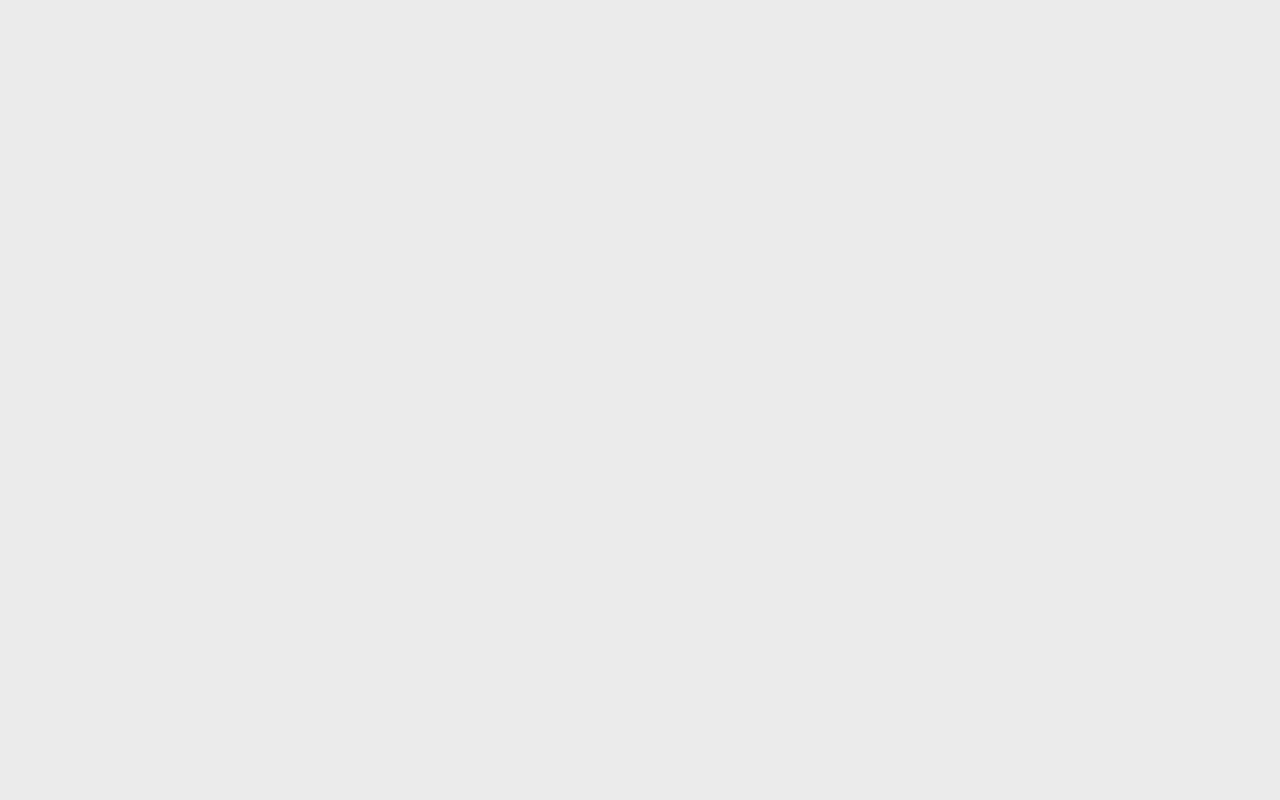
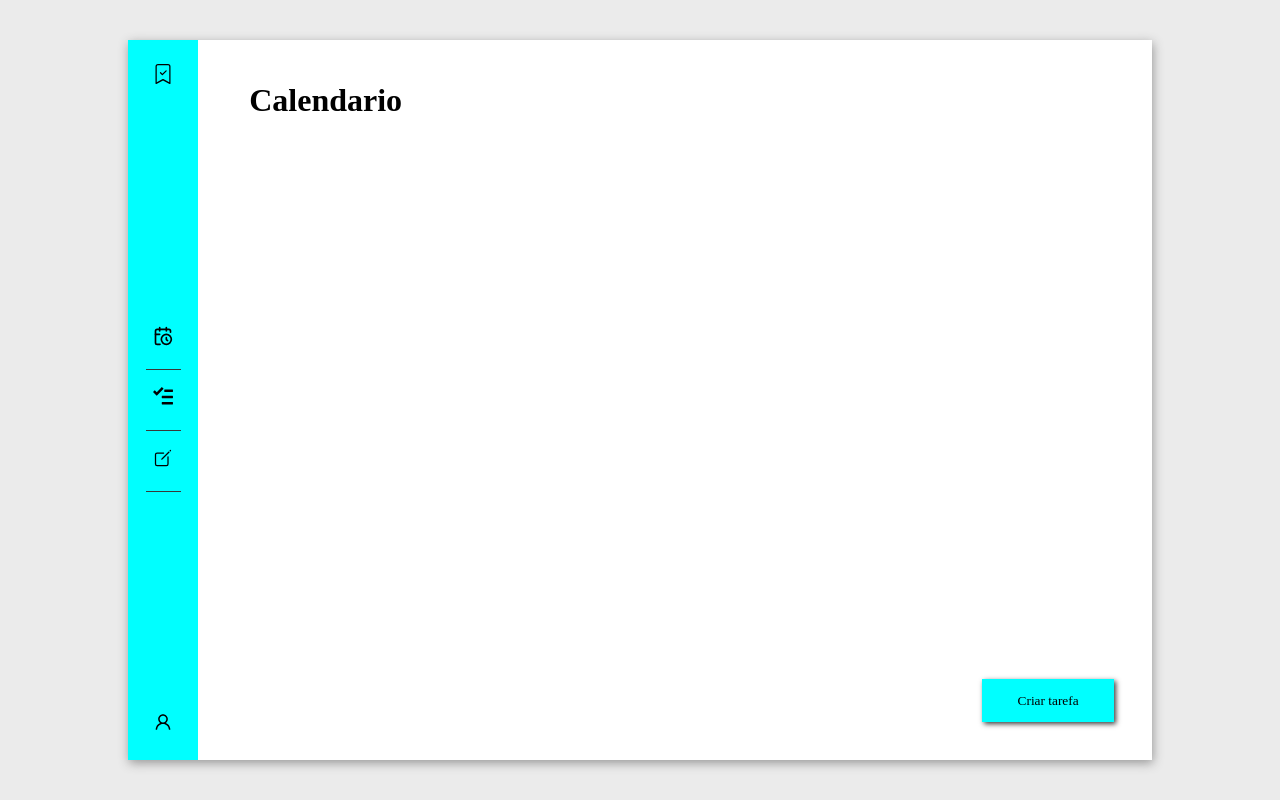
Before and after one commit to PedroPaulo-Git/TaskApp, a React (Create React App) app: page /calendar in a window 1280 px wide. Before the commit this address had no page. Built offline with nearby package versions, Linux system fonts and the light colour scheme; a web font is replaced by a local one.

Commit message:
More updates

```diff
--- a/data/db.json
+++ b/data/db.json
@@ -1,17 +1,5 @@
 {
   "todos": [
-    {
-      "id": 0.20732925097271426,
-      "title": "ESTUDO",
-      "time": "2",
-      "done": false
-    },
-    {
-      "id": 0.627368589591919,
-      "title": "malhar",
-      "time": "2",
-      "done": false
-    },
     {
       "id": 0.9540030350128608,
       "title": "sla",
@@ -29,6 +17,24 @@
       "title": "slaksaoidkoa",
       "time": "2",
       "done": false
+    },
+    {
+      "id": 0.48058924602222164,
+      "title": "ada",
+      "time": "2",
+      "done": false
+    },
+    {
+      "id": 0.9054858313497665,
+      "title": "qwdfsda",
+      "time": "5",
+      "done": false
+    },
+    {
+      "id": 0.7330746010550699,
+      "title": "jiji",
+      "time": "2",
+      "done": false
     }
   ]
 }
--- a/package.json
+++ b/package.json
@@ -1,5 +1,4 @@
 {
-  "homepage": "https://pedropaulo-git.github.io/Pokedex/",
   "name": "todo",
   "version": "0.1.0",
   "private": true,
@@ -16,7 +15,7 @@
     "web-vitals": "^2.1.4"
   },
   "scripts": {
-    "start": "react-scripts start",
+    "start": "react-scripts start --port 3000 ",
     "build": "react-scripts build",
     "test": "react-scripts test",
     "eject": "react-scripts eject",
--- /dev/null
+++ b/src/components/CalendarTask.jsx
@@ -0,0 +1,25 @@
+import styles from '../styles/calendartask.module.css'
+import MenuTask from './MenuTask';
+
+
+function CalendarTask() {
+    return (
+        <div>
+            <main className={styles.mainContainer}>
+            <MenuTask />
+
+            <div className={styles.createTask_Container}>
+                <div className={styles.createTask_Container_top}>
+                    <h1>Calendario</h1>
+                </div>
+                <div className={styles.createTask_Container_forms}>
+                <input className={styles.button} type="submit" value="Criar tarefa" />
+                </div>
+            </div>
+
+        </main>
+        </div>
+     );
+}
+
+export default CalendarTask;
--- a/src/components/CreateTask.jsx
+++ b/src/components/CreateTask.jsx
@@ -65,7 +65,7 @@ function CreateTask() {
 
 
     if (loading) {
-        return <p>Carregando...</p>;
+        return ;
     }
 
     return (
--- a/src/components/MenuTask.jsx
+++ b/src/components/MenuTask.jsx
@@ -2,6 +2,7 @@ import React from "react";
 import { Link } from "react-router-dom";
 import styles from '../styles/menu.module.css';
 import { BsBookmarkCheck } from 'react-icons/bs';
+import { IoCreateOutline } from 'react-icons/io5'
 import { GoTasklist } from 'react-icons/go'
 import { LuCalendarClock } from 'react-icons/lu';
 import { AiOutlineUser } from 'react-icons/ai'
@@ -12,9 +13,9 @@ function MenuTask() {
             <div className={styles.menuContainer}>
                 <span> <BsBookmarkCheck /></span>
                 <div className={styles.menuContainer_mid}>
-                <span> <LuCalendarClock /></span>
+                <Link to={'/calendar'}><span> <LuCalendarClock /></span></Link>
                 <Link to={'/tasks'}><span> <GoTasklist /></span></Link>
-                <span> <BsBookmarkCheck /></span>
+                <Link to={'/'}> <span> <IoCreateOutline /></span></Link>
                 </div>
                 <span style={{borderBottom:"none",bottom:0}}> <AiOutlineUser /></span>
             </div>
--- a/src/components/ShowTask.jsx
+++ b/src/components/ShowTask.jsx
@@ -1,8 +1,8 @@
 import MenuTask from './MenuTask';
 import { useState, useEffect } from 'react'
 import styles from '../styles/showtask.module.css'
-import { BsTrash, BsBookmarkCheck, BsBookmarkCheckFill } from 'react-icons/bs';
-
+import { BsSliders2Vertical, BsTrash, BsBookmarkCheck, BsBookmarkCheckFill, BsCheck2Circle, BsDashCircle, BsClockHistory, BsSlashCircle } from 'react-icons/bs';
+import { PiDotsSixBold } from 'react-icons/pi'
 
 function ShowTask() {
     const API = "http://localhost:5000"
@@ -63,10 +63,25 @@ function ShowTask() {
             <MenuTask />
             <div className={styles.createTask_Container}>
                 <div className={styles.createTask_Container_top}>
+                    <div style={{ display: 'flex', alignItems: 'center', justifyContent: 'space-between', width: '47.3%' }}>
                         <h1>Tasks</h1>
+                        <div style={{}}>
+                        <BsSliders2Vertical style={{ marginLeft: "10px" }} />
+                        <PiDotsSixBold style={{ marginLeft: "10px" }}/>
                         </div>
+                    </div>
+                    <input className={styles.button} type="submit" value="Nova Tarefa" />
+                </div>
+
+                <div className={styles.todo_main}>
                     <div className={styles.todoContainer_main}>
-  <h2 style={{ fontSize: '18px' }}>Para Fazer:</h2>
+                        <div className={styles.todoContainer_top}>
+                            <div style={{ display: 'flex', alignItems: 'center' }}>
+                                <h2 style={{ fontSize: '18px' }}>Para Fazer</h2>
+                                <BsSlashCircle style={{ color: "blue" }} />
+                            </div>
+                            <PiDotsSixBold style={{ left: '0', position: 'relative' }} />
+                        </div>
                         <div className={styles.todoContainer}>
 
                             {todos.length === 0 && <p>Não há tarefas</p>}
@@ -88,6 +103,41 @@ function ShowTask() {
                             ))}
                         </div>
                     </div>
+
+
+                    <div className={styles.todoContainer_main}>
+                    <div className={styles.todoContainer_top}>
+                            <div style={{ display: 'flex', alignItems: 'center' }}>
+                                <h2 style={{ fontSize: '18px' }}>Feito</h2>
+                                <BsCheck2Circle style={{ color: "green" }} />
+                            </div>
+                            <PiDotsSixBold style={{ left: '0', position: 'relative' }} />
+                        </div>
+                        <div className={styles.todoContainer}>
+
+                            {todos.length === 0 && <p>Não há tarefas</p>}
+
+                            {todos.map((todo) => (
+
+                                <div className={styles.todo} key={todo.id}>
+
+                                    <h3 className={todo.done ? "todo-dobe" : ""}>{todo.title}</h3>
+                                    <p className={styles.pDuracao}>Duração:{todo.time}{todo.time <= 1 ? "hr" : "hrs"}</p>
+                                    <span onClick={() => handleEdit(todo)}>
+                                        {!todo.done ? <BsBookmarkCheck /> : <BsBookmarkCheckFill />}
+                                    </span>
+                                    <BsTrash onClick={() =>
+                                        handleDelete(todo.id)
+
+                                    } />
+                                </div>
+                            ))}
+                        </div>
+                    </div>
+
+                </div>
+
+
             </div>
 
         </main>
--- a/src/routers/AppRouter.jsx
+++ b/src/routers/AppRouter.jsx
@@ -1,6 +1,7 @@
 import { BrowserRouter as Router, Routes, Route } from 'react-router-dom';
 import ShowTask from '../components/ShowTask';
 import CreateTask from '../components/CreateTask';
+import CalendarTask from '../components/CalendarTask'
 import AllTasks from '../components/AllTasks';
 
 function AppRouter() {
@@ -8,8 +9,9 @@ function AppRouter() {
         <div>
         <Router>
         <Routes>
-        <Route path='/' element={<CreateTask/>}/>
+          <Route path='/' element={<CreateTask/>}/>
           <Route path='/tasks' element={<ShowTask/>}/>
+          <Route path='/calendar' element={<CalendarTask/>}/>
         </Routes>
       </Router>
       </div>
--- /dev/null
+++ b/src/styles/calendartask.module.css
@@ -0,0 +1,52 @@
+.mainContainer{
+    display: flex;
+    box-shadow: 1px 3px 10px rgb(151, 151, 151);
+    width: 80%;
+    height: 90%;
+    top: 50%;
+    left: 50%;
+    transform: translate(-50%,-50%);
+    background-color: #FFFF;
+    position: absolute;
+}
+.createTask_Container_top{
+    display: block;
+}
+.createTask_Container{
+    display: flex;
+    flex-direction: column;
+    width: 100%;
+    margin: 2%;
+    margin-left: 5%;
+    position: relative;
+}
+.createTask_Container_forms{
+    width: 100%;
+
+
+}
+.forms_Input{
+    margin-top: 1%;
+    padding-inline: 2%;
+    width: 60%;
+    padding-block: 1.5%;
+    border: none;
+    box-shadow: 1px 2px 5px rgb(121, 121, 121);
+   }
+   .forms_Input:focus{
+  outline: none;
+   }
+.forms_Control{
+    margin-top: 2%;
+
+}
+.button{
+    position: absolute;
+    right: 0;
+    bottom: 0;
+    padding: 1.5% 4% 1.5%;
+    margin: 2%;
+    border: none;
+    background-color: aqua;
+    box-shadow: 2px 2px 5px rgb(61, 61, 61);
+}
--- a/src/styles/menu.module.css
+++ b/src/styles/menu.module.css
@@ -20,15 +20,16 @@
     text-align: center;
     justify-content: center;
 }
-.menuContainer_mid span{
+.menuContainer_mid a{
     color: black;
     padding-block: 50%;
-    border-bottom: 1px solid rgb(90, 90, 90);
+    border-bottom: 1px solid rgb(56, 56, 56);
+
 
 }
 
 .menuContainer span{
     cursor: pointer;
-    margin-block: 30%;
+
 
 }
--- a/src/styles/showtask.module.css
+++ b/src/styles/showtask.module.css
@@ -10,29 +10,46 @@
     background-color: #FFFF;
     position: absolute;
 }
+.todo_main{
+    display: flex;
+    height: 100%;
+}
 .createTask_Container_top{
-    display: block;
+    display: flex;
+    align-items: center;
+    justify-content: space-between;
 }
 .createTask_Container{
+    flex-direction: column;
     position: relative;
     margin: 2%;
     margin-left: 5%;
     width: 100%;
     display: flex;
-    flex-direction: column;
     height: 400px;
 }
 .todoContainer_main{
     height: 100%;
     width: 200px;
+    margin-right: 5%;
     position: relative;
 
+}
+.todoContainer_top{
+    position: relative;
+    justify-content: space-between;
+    display: flex;
+    align-items: center;
+    border-bottom: 2px solid black;
+}
+.todoContainer_top svg{
+    padding-left: 5px;
 }
 .todoContainer{
   height: 100%;
   overflow-y: auto;
   width: 100%;
-  padding-right: 2%;
+  padding-right: 10%;
 
 }
 .todoContainer h2 {
@@ -42,7 +59,12 @@
 
 .todoContainer::-webkit-scrollbar{
     background-color: white;
-    width: 6px;
+    width: 4px;
+
+
+}
+.todoContainer::-webkit-scrollbar-track{
+
 }
 .todoContainer::-webkit-scrollbar-thumb{
     background-color: rgb(172, 172, 172);
@@ -60,3 +82,11 @@
 .todo h3 {
     font-size: 15px;
 }
+.button{
+    padding-inline: 10px;
+    height: 30px;
+    margin: 2%;
+    border: none;
+    background-color: aqua;
+    box-shadow: 2px 2px 5px rgb(153, 153, 153);
+}
```
Lines whose indentation alone changed are shown as unchanged.
